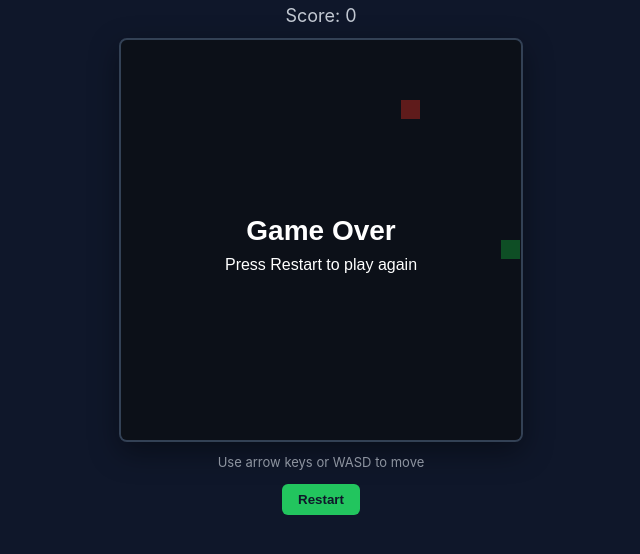
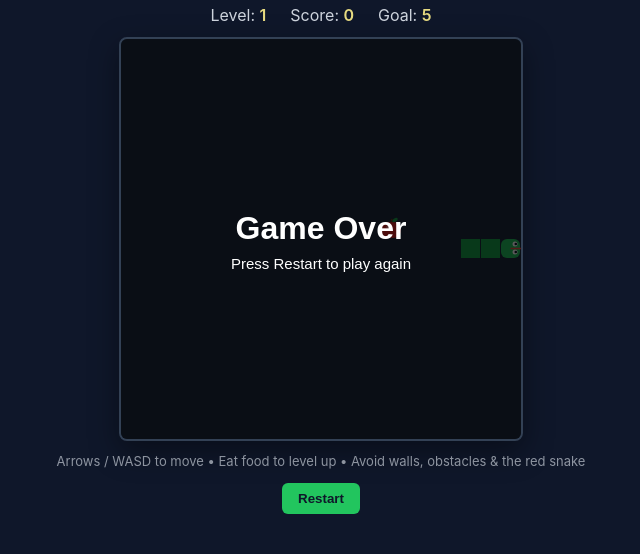
Before and after one commit to JawadZaheerKhan/snake-demo, a plain HTML site: page index.html in a window 1280 px wide. Shown: the part 164-718 px from the top of the page, without its empty margins (319-959 px from the left). Drawn offline with Linux system fonts and the light colour scheme.

Commit message:
3rd commit, added levels and apple

```diff
--- a/index.html
+++ b/index.html
@@ -17,7 +17,14 @@
     font-family: -apple-system, BlinkMacSystemFont, "Segoe UI", sans-serif;
   }
   h1 { margin: 0 0 8px; }
-  .score { margin-bottom: 12px; font-size: 18px; opacity: 0.85; }
+  .hud {
+    display: flex;
+    gap: 24px;
+    margin-bottom: 12px;
+    font-size: 16px;
+    opacity: 0.9;
+  }
+  .hud span { font-weight: 600; color: #fef08a; }
   canvas {
     background: #1e293b;
     border: 2px solid #334155;
@@ -40,32 +47,81 @@
 </head>
 <body>
   <h1>🐍 Snake v2 by Talha</h1>
-  <div class="score">Score: <span id="score">0</span></div>
+  <div class="hud">
+    <div>Level: <span id="level">1</span></div>
+    <div>Score: <span id="score">0</span></div>
+    <div>Goal: <span id="goal">5</span></div>
+  </div>
   <canvas id="game" width="400" height="400"></canvas>
-  <div class="hint">Use arrow keys or WASD to move</div>
+  <div class="hint">Arrows / WASD to move • Eat food to level up • Avoid walls, obstacles & the red snake</div>
   <button id="restart">Restart</button>
 
 <script>
   const canvas = document.getElementById('game');
   const ctx = canvas.getContext('2d');
   const scoreEl = document.getElementById('score');
+  const levelEl = document.getElementById('level');
+  const goalEl = document.getElementById('goal');
   const restartBtn = document.getElementById('restart');
 
   const GRID = 20;
   const TILES = canvas.width / GRID;
 
-  let snake, dir, nextDir, food, score, gameOver, tickHandle;
+  const LEVELS = [
+    { goal: 5, speed: 110, obstacles: false, enemy: false },
+    { goal: 10, speed: 95, obstacles: true, enemy: false },
+    { goal: 999, speed: 85, obstacles: true, enemy: true },
+  ];
+
+  let snake, dir, nextDir, food, score, levelIdx, levelScore, gameOver, won;
+  let obstacles, enemy, enemyDir, tickHandle, frame;
 
   function reset() {
-    snake = [{ x: 10, y: 10 }];
+    levelIdx = 0;
+    score = 0;
+    startLevel();
+  }
+
+  function startLevel() {
+    const lvl = LEVELS[levelIdx];
+    snake = [{ x: 5, y: 10 }, { x: 4, y: 10 }, { x: 3, y: 10 }];
     dir = { x: 1, y: 0 };
     nextDir = dir;
-    score = 0;
+    levelScore = 0;
     gameOver = false;
+    won = false;
+    frame = 0;
+    obstacles = lvl.obstacles ? buildObstacles() : [];
+    enemy = lvl.enemy ? buildEnemy() : null;
+    enemyDir = { x: -1, y: 0 };
     placeFood();
+    levelEl.textContent = levelIdx + 1;
+    goalEl.textContent = lvl.goal;
     scoreEl.textContent = score;
     if (tickHandle) clearInterval(tickHandle);
-    tickHandle = setInterval(tick, 100);
+    tickHandle = setInterval(tick, lvl.speed);
+  }
+
+  function buildObstacles() {
+    const obs = [];
+    for (let i = 5; i < 15; i++) obs.push({ x: i, y: 6 });
+    for (let i = 5; i < 15; i++) obs.push({ x: i, y: 13 });
+    obs.push({ x: 2, y: 2 }, { x: 17, y: 2 }, { x: 2, y: 17 }, { x: 17, y: 17 });
+    return obs;
+  }
+
+  function buildEnemy() {
+    const body = [];
+    for (let i = 0; i < 5; i++) body.push({ x: 18 - i, y: 2 });
+    return body;
+  }
+
+  function isBlocked(p, includeSelf = true) {
+    if (p.x < 0 || p.x >= TILES || p.y < 0 || p.y >= TILES) return true;
+    if (includeSelf && snake.some(s => s.x === p.x && s.y === p.y)) return true;
+    if (obstacles.some(o => o.x === p.x && o.y === p.y)) return true;
+    if (enemy && enemy.some(e => e.x === p.x && e.y === p.y)) return true;
+    return false;
   }
 
   function placeFood() {
@@ -74,22 +130,47 @@
         x: Math.floor(Math.random() * TILES),
         y: Math.floor(Math.random() * TILES),
       };
-      if (!snake.some(s => s.x === f.x && s.y === f.y)) {
-        food = f;
-        return;
-      }
+      if (!isBlocked(f)) { food = f; return; }
     }
   }
 
+  function moveEnemy() {
+    if (!enemy) return;
+    const head = enemy[0];
+    const dx = Math.sign(snake[0].x - head.x);
+    const dy = Math.sign(snake[0].y - head.y);
+    const options = [];
+    if (dx !== 0) options.push({ x: dx, y: 0 });
+    if (dy !== 0) options.push({ x: 0, y: dy });
+    options.push({ x: 1, y: 0 }, { x: -1, y: 0 }, { x: 0, y: 1 }, { x: 0, y: -1 });
+
+    let chosen = null;
+    for (const o of options) {
+      const np = { x: head.x + o.x, y: head.y + o.y };
+      if (np.x < 0 || np.x >= TILES || np.y < 0 || np.y >= TILES) continue;
+      if (obstacles.some(b => b.x === np.x && b.y === np.y)) continue;
+      if (enemy.some(b => b.x === np.x && b.y === np.y)) continue;
+      chosen = o;
+      break;
+    }
+    if (!chosen) return;
+    const newHead = { x: head.x + chosen.x, y: head.y + chosen.y };
+    enemy.unshift(newHead);
+    enemy.pop();
+  }
+
   function tick() {
-    if (gameOver) return;
+    if (gameOver || won) return;
+    frame++;
     dir = nextDir;
     const head = { x: snake[0].x + dir.x, y: snake[0].y + dir.y };
 
     if (
       head.x < 0 || head.x >= TILES ||
       head.y < 0 || head.y >= TILES ||
-      snake.some(s => s.x === head.x && s.y === head.y)
+      snake.some(s => s.x === head.x && s.y === head.y) ||
+      obstacles.some(o => o.x === head.x && o.y === head.y) ||
+      (enemy && enemy.some(e => e.x === head.x && e.y === head.y))
     ) {
       gameOver = true;
       draw();
@@ -99,36 +180,154 @@
     snake.unshift(head);
     if (head.x === food.x && head.y === food.y) {
       score++;
+      levelScore++;
       scoreEl.textContent = score;
+      if (levelScore >= LEVELS[levelIdx].goal) {
+        if (levelIdx < LEVELS.length - 1) {
+          levelIdx++;
+          setTimeout(startLevel, 400);
+          won = true;
+          drawBanner('Level Up!');
+          return;
+        }
+      }
       placeFood();
     } else {
       snake.pop();
     }
+
+    if (enemy && frame % 2 === 0) moveEnemy();
     draw();
+  }
+
+  function drawApple(gx, gy) {
+    const cx = gx * GRID + GRID / 2;
+    const cy = gy * GRID + GRID / 2;
+    const r = GRID / 2 - 2;
+
+    // body
+    ctx.fillStyle = '#dc2626';
+    ctx.beginPath();
+    ctx.arc(cx - 2, cy + 1, r, 0, Math.PI * 2);
+    ctx.arc(cx + 2, cy + 1, r, 0, Math.PI * 2);
+    ctx.fill();
+
+    // shine
+    ctx.fillStyle = 'rgba(255,255,255,0.45)';
+    ctx.beginPath();
+    ctx.arc(cx - 3, cy - 2, 1.8, 0, Math.PI * 2);
+    ctx.fill();
+
+    // stem
+    ctx.strokeStyle = '#78350f';
+    ctx.lineWidth = 1.5;
+    ctx.beginPath();
+    ctx.moveTo(cx, cy - r + 1);
+    ctx.lineTo(cx + 1, cy - r - 2);
+    ctx.stroke();
+
+    // leaf
+    ctx.fillStyle = '#16a34a';
+    ctx.beginPath();
+    ctx.ellipse(cx + 4, cy - r - 1, 3, 1.6, -0.5, 0, Math.PI * 2);
+    ctx.fill();
+  }
+
+  function drawCell(x, y, color) {
+    ctx.fillStyle = color;
+    ctx.fillRect(x * GRID, y * GRID, GRID - 1, GRID - 1);
+  }
+
+  function drawHead(seg, dir, faceColor) {
+    const px = seg.x * GRID;
+    const py = seg.y * GRID;
+    const size = GRID - 1;
+    ctx.fillStyle = faceColor;
+    ctx.beginPath();
+    ctx.roundRect(px, py, size, size, 6);
+    ctx.fill();
+
+    // eyes
+    const eyeOffsets = (() => {
+      if (dir.x === 1) return [[14, 5], [14, 13]];
+      if (dir.x === -1) return [[3, 5], [3, 13]];
+      if (dir.y === 1) return [[5, 14], [13, 14]];
+      return [[5, 3], [13, 3]];
+    })();
+    ctx.fillStyle = '#fff';
+    eyeOffsets.forEach(([ex, ey]) => {
+      ctx.beginPath();
+      ctx.arc(px + ex, py + ey, 2.5, 0, Math.PI * 2);
+      ctx.fill();
+    });
+    ctx.fillStyle = '#0f172a';
+    eyeOffsets.forEach(([ex, ey]) => {
+      ctx.beginPath();
+      ctx.arc(px + ex + dir.x * 0.8, py + ey + dir.y * 0.8, 1.3, 0, Math.PI * 2);
+      ctx.fill();
+    });
+
+    // tongue (only player)
+    if (faceColor === '#22c55e') {
+      ctx.strokeStyle = '#ef4444';
+      ctx.lineWidth = 1.5;
+      ctx.beginPath();
+      const cx = px + size / 2;
+      const cy = py + size / 2;
+      ctx.moveTo(cx, cy);
+      ctx.lineTo(cx + dir.x * 12, cy + dir.y * 12);
+      ctx.stroke();
+    }
   }
 
   function draw() {
     ctx.fillStyle = '#1e293b';
     ctx.fillRect(0, 0, canvas.width, canvas.height);
 
-    ctx.fillStyle = '#ef4444';
-    ctx.fillRect(food.x * GRID, food.y * GRID, GRID - 1, GRID - 1);
+    obstacles.forEach(o => drawCell(o.x, o.y, '#64748b'));
+
+    drawApple(food.x, food.y);
+
+    if (enemy) {
+      enemy.forEach((s, i) => {
+        if (i === 0) drawHead(s, enemyDir, '#dc2626');
+        else drawCell(s.x, s.y, '#991b1b');
+      });
+    }
 
     snake.forEach((s, i) => {
-      ctx.fillStyle = i === 0 ? '#22c55e' : '#16a34a';
-      ctx.fillRect(s.x * GRID, s.y * GRID, GRID - 1, GRID - 1);
+      if (i === 0) drawHead(s, dir, '#22c55e');
+      else drawCell(s.x, s.y, '#16a34a');
     });
 
-    if (gameOver) {
-      ctx.fillStyle = 'rgba(0,0,0,0.6)';
-      ctx.fillRect(0, 0, canvas.width, canvas.height);
-      ctx.fillStyle = '#fff';
-      ctx.font = 'bold 28px sans-serif';
-      ctx.textAlign = 'center';
-      ctx.fillText('Game Over', canvas.width / 2, canvas.height / 2);
-      ctx.font = '16px sans-serif';
+    if (gameOver) drawBanner('Game Over');
+  }
+
+  function drawBanner(text) {
+    ctx.fillStyle = 'rgba(0,0,0,0.65)';
+    ctx.fillRect(0, 0, canvas.width, canvas.height);
+    ctx.fillStyle = '#fff';
+    ctx.font = 'bold 32px sans-serif';
+    ctx.textAlign = 'center';
+    ctx.fillText(text, canvas.width / 2, canvas.height / 2);
+    if (text === 'Game Over') {
+      ctx.font = '15px sans-serif';
       ctx.fillText('Press Restart to play again', canvas.width / 2, canvas.height / 2 + 30);
     }
+  }
+
+  // roundRect polyfill for older browsers
+  if (!CanvasRenderingContext2D.prototype.roundRect) {
+    CanvasRenderingContext2D.prototype.roundRect = function (x, y, w, h, r) {
+      this.beginPath();
+      this.moveTo(x + r, y);
+      this.arcTo(x + w, y, x + w, y + h, r);
+      this.arcTo(x + w, y + h, x, y + h, r);
+      this.arcTo(x, y + h, x, y, r);
+      this.arcTo(x, y, x + w, y, r);
+      this.closePath();
+      return this;
+    };
   }
 
   document.addEventListener('keydown', (e) => {
```
Also changed, not shown: 1 other file.
